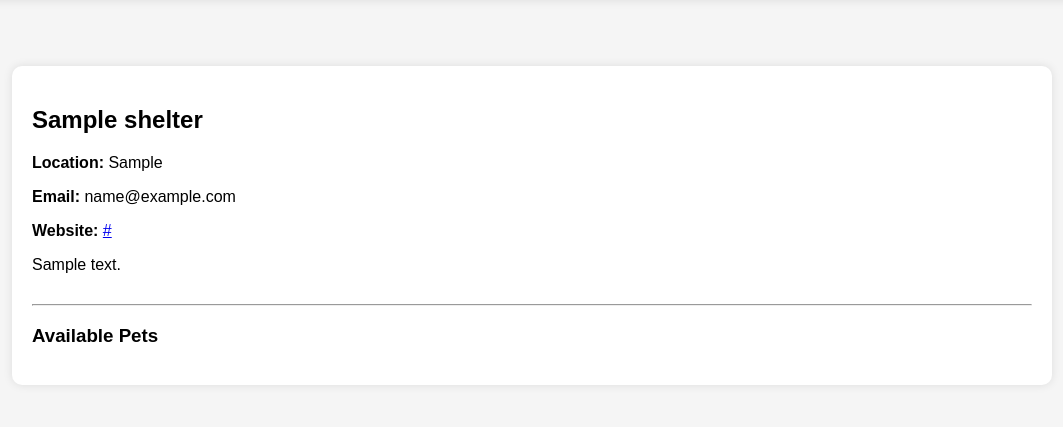
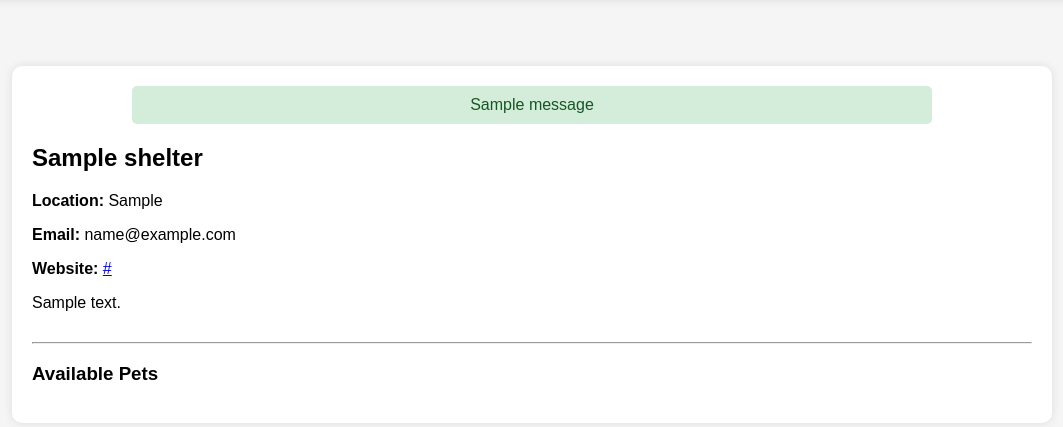
Before and after one commit to lcmiles/CS-499-Capstone, a Flask app: page /shelter/1 in a window 1280 px wide. Shown: the part 84-511 px from the top of the page, without its empty margins (108-1171 px from the left). Run offline with Flask 3, Linux system fonts and the light colour scheme; tables that the repository leaves empty hold one stand-in row (values such as "Sample post"); one stand-in notice (Sample message) is shown.

Commit message:
fix: ui bugs for shelter details page

```diff
--- a/templates/shelter_detail.html
+++ b/templates/shelter_detail.html
@@ -7,6 +7,15 @@
 <body>
     {% include 'navbar.html' %}
     <div class="container">
+        {% with messages = get_flashed_messages(with_categories=true) %}
+        {% if messages %}
+            <ul class="flashes">
+                {% for category, message in messages %}
+                    <li class="{{ category }}">{{ message }}</li>
+                {% endfor %}
+            </ul>
+        {% endif %}
+        {% endwith %}
         <h2>{{ shelter.name }}</h2>
 
         <div class="shelter-details">
@@ -16,7 +25,7 @@
                 <p><strong>Website:</strong> <a href="{{ shelter.website }}" target="_blank">{{ shelter.website }}</a></p>
             {% endif %}
             <p>{{ shelter.description or 'No description available.' }}</p>
-            {% if user and is_shelter_staff(user.id) %}
+            {% if user and user.id in shelter.staff|map(attribute='user_id') %}
             <button class="submit" onclick="location.href='{{ url_for('manage_shelter', shelter_id=shelter.id) }}'">Manage Shelter</button>
             {% endif %}
         </div>
```
